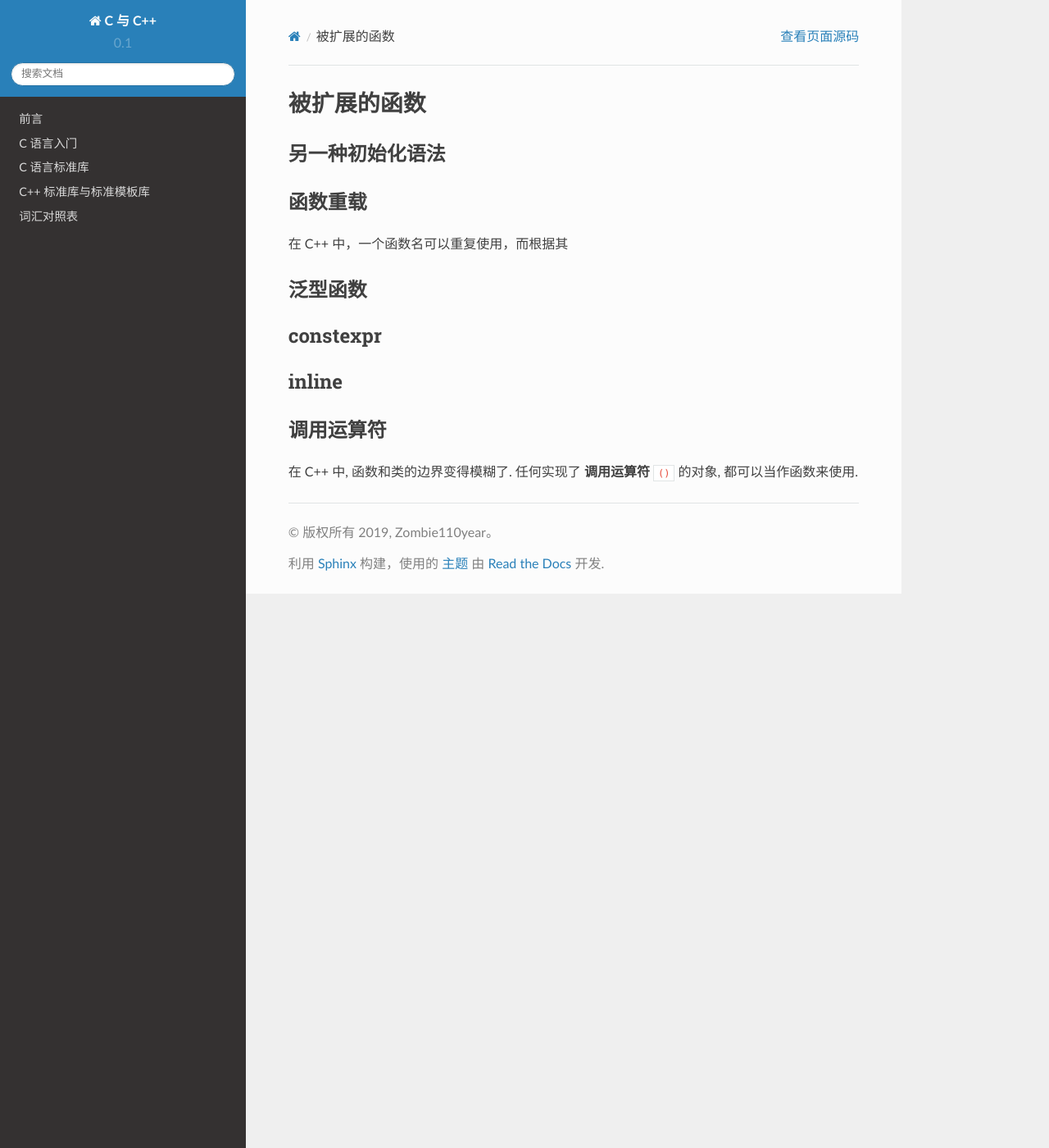
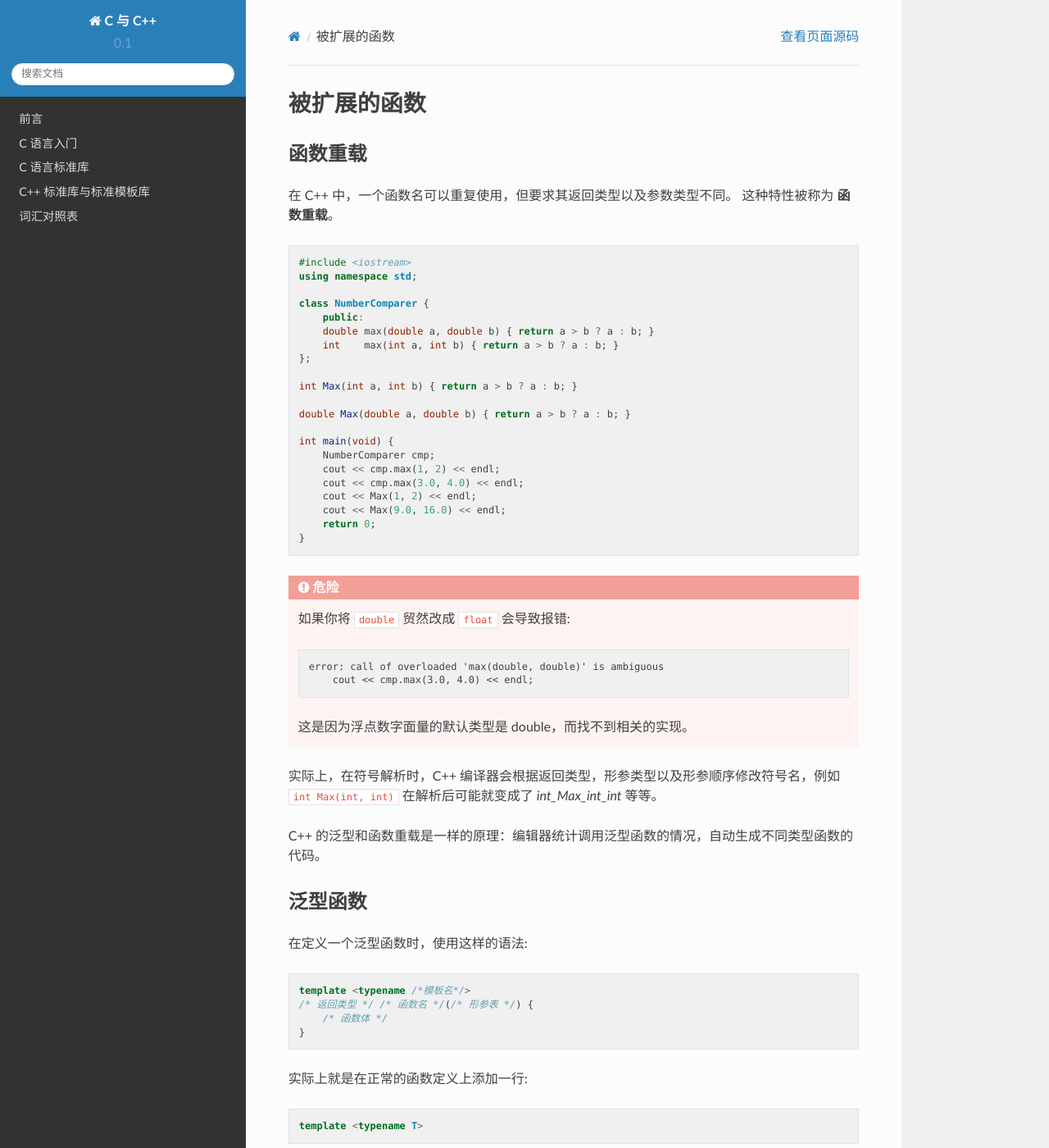
Before and after one commit to zombie110year/c-cpp, a Sphinx documentation site: the page built from source/extend-c/functions.rst, in a window 1280 px wide and 1400 px high. Shown: the whole window at 82% size. Built offline with Sphinx 7.4.7 and the Read the Docs theme 2.0.0, drawn with Linux system fonts in a browser that asks for light colours; some of the changed text lies outside the part shown.

Commit message:
:arrow_up: extend-c/function.rst
函数重载和泛型函数

```diff
--- a/source/extend-c/functions.rst
+++ b/source/extend-c/functions.rst
@@ -2,16 +2,108 @@
 被扩展的函数
 ############
 
-另一种初始化语法
-================
-
 函数重载
 ========
 
-在 C++ 中，一个函数名可以重复使用，而根据其
+在 C++ 中，一个函数名可以重复使用，但要求其返回类型以及参数类型不同。
+这种特性被称为 **函数重载**。
+
+.. code:: cpp
+
+    #include <iostream>
+    using namespace std;
+
+    class NumberComparer {
+        public:
+        double max(double a, double b) { return a > b ? a : b; }
+        int    max(int a, int b) { return a > b ? a : b; }
+    };
+
+    int Max(int a, int b) { return a > b ? a : b; }
+
+    double Max(double a, double b) { return a > b ? a : b; }
+
+    int main(void) {
+        NumberComparer cmp;
+        cout << cmp.max(1, 2) << endl;
+        cout << cmp.max(3.0, 4.0) << endl;
+        cout << Max(1, 2) << endl;
+        cout << Max(9.0, 16.0) << endl;
+        return 0;
+    }
+
+.. danger::
+
+    如果你将 ``double`` 贸然改成 ``float`` 会导致报错:
+
+    .. code:: text
+
+        error: call of overloaded 'max(double, double)' is ambiguous
+            cout << cmp.max(3.0, 4.0) << endl;
+
+    这是因为浮点数字面量的默认类型是 double，而找不到相关的实现。
+
+实际上，在符号解析时，C++ 编译器会根据返回类型，形参类型以及形参顺序修改符号名，例如 ``int Max(int, int)`` 在解析后可能就变成了 `int_Max_int_int` 等等。
+
+C++ 的泛型和函数重载是一样的原理：编辑器统计调用泛型函数的情况，自动生成不同类型函数的代码。
 
 泛型函数
 ========
+
+在定义一个泛型函数时，使用这样的语法:
+
+.. code-block:: cpp
+
+    template <typename /*模板名*/>
+    /* 返回类型 */ /* 函数名 */(/* 形参表 */) {
+        /* 函数体 */
+    }
+
+实际上就是在正常的函数定义上添加一行:
+
+.. code:: cpp
+
+    template <typename T>
+
+然后，就可以在 **返回类型**、**形参表** 和 **函数体** 中选择性地使用这个类型模板来代表所有类型。
+
+例如:
+
+.. code-block:: cpp
+
+    #include <iostream>
+    using namespace std;
+
+    template <typename T>
+    T Max(T a, T b) { return a > b ? a : b; }
+
+    int main(void) {
+        cout << Max(1, 2) << endl;
+        cout << Max(9.0, 16.0) << endl;
+        return 0;
+    }
+
+这样，当调用 ``int Max(int, int)`` 时，会自动生成相关的代码；调用 `double Max(double, double)` 时也一样。
+
+也可以在定义中的一些地方将类型写死，例如:
+
+.. code-block:: cpp
+
+    template <typename T>
+    bool greatter(T a, T b) {return a > b};
+
+这样，调用 greatter 函数时，返回值一定是 ``bool`` 类型。
+在形参表、函数体中也是一样。
+
+有些时候，需要定义多种不同的模板，可以像这样：
+
+.. code:: cpp
+
+    template <typename T, typename S>
+    template <typename A, typename B/* , ... */>
+    // ...
+
+如果不能确定需要多少种模板？这种情况建议用联合体来实现。
 
 constexpr
 =========
```
